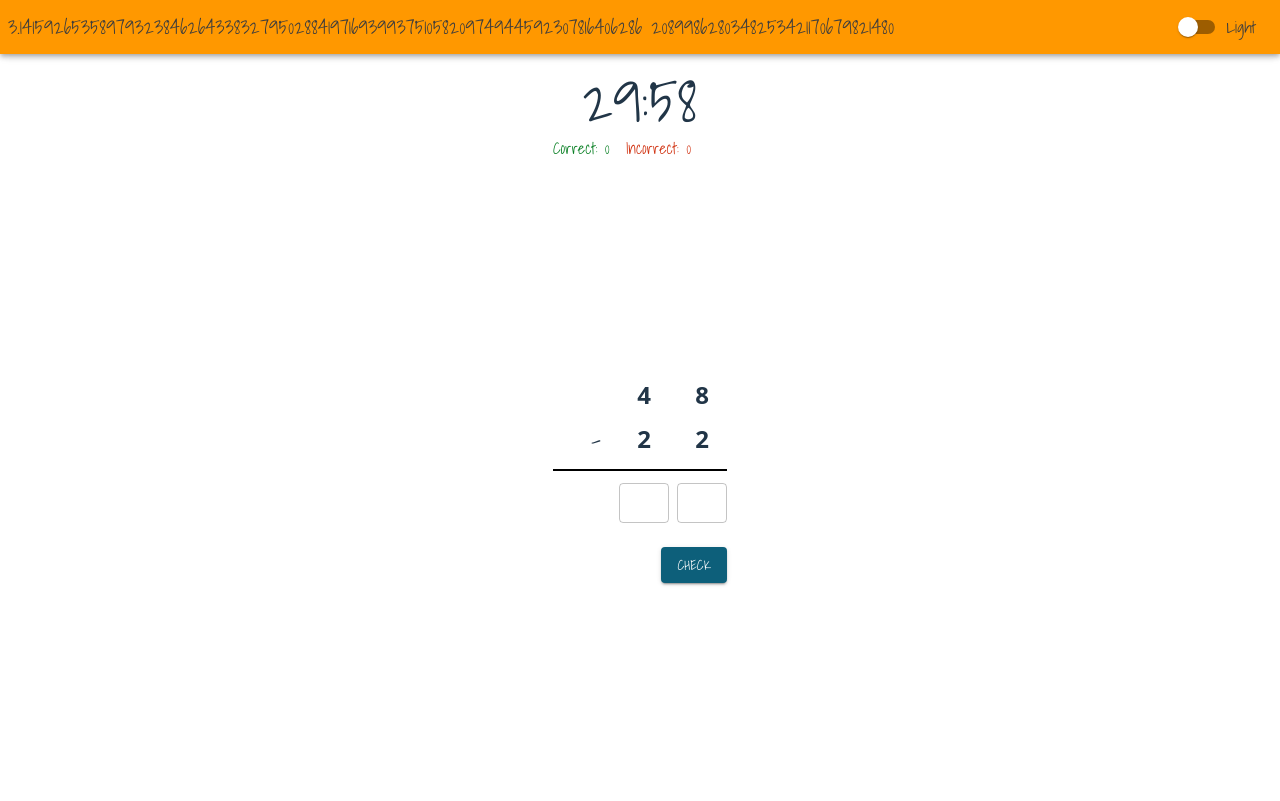
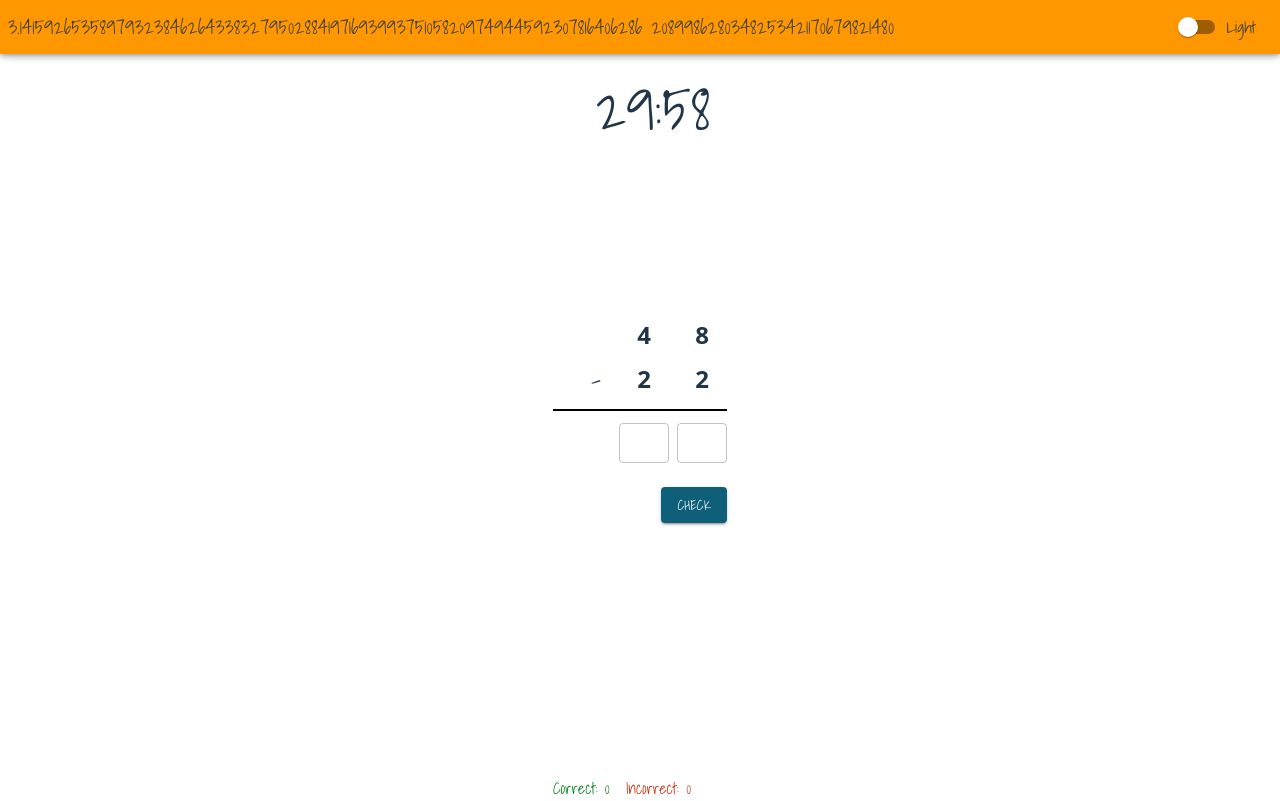
Before and after one commit to sE7rgo/math-app, a React (Vite) app: page / in a window 1280 px wide. Both pictures are taken after a click on the button "BEGIN". Built offline with nearby package versions, Linux system fonts and the light colour scheme.

Commit message:
Update App.tsx

```diff
--- a/src/App.tsx
+++ b/src/App.tsx
@@ -49,13 +49,12 @@ function App() {
         <Questions onSubmit={() => handleStart()} />
       ) : (
         <Box sx={styles.rootContainer}>
-          <Box sx={styles.rightCornerBox}>
+          <Box sx={styles.timerBox}>
             <Timer
               ref={timerRef}
               onComplete={handleTimerComplete}
               initialTime={initialTime}
             />
-            <Counter correct={count.correct} incorrect={count.incorrect} />
           </Box>
           <Box sx={styles.equationBox}>
             {difficulty === 1 ? (
@@ -74,6 +73,9 @@ function App() {
               />
             )}
           </Box>
+          <Box sx={styles.counterBox}>
+            <Counter correct={count.correct} incorrect={count.incorrect} />
+          </Box>
         </Box>
       )}
     </>
```
